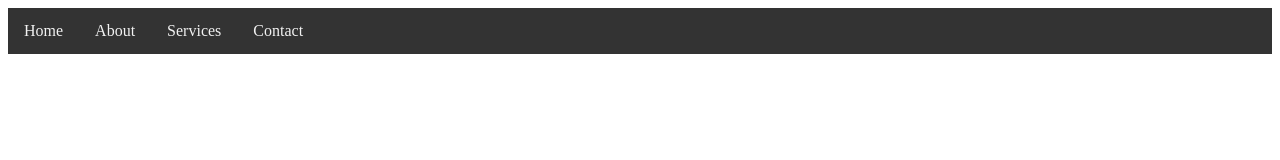
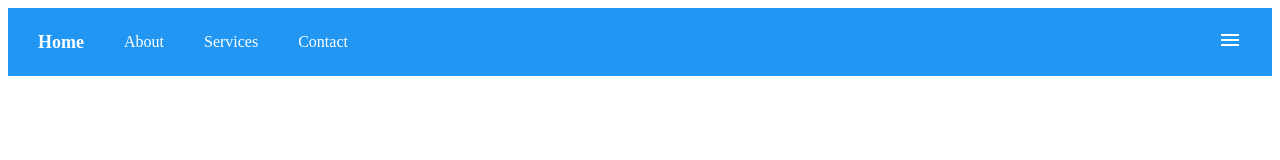
Before and after one commit to plentistack/css-fundamental, a website: page index.html in a window 1280 px wide. Drawn offline with Linux system fonts and the light colour scheme.

Commit message:
Update ui to look more material like

```diff
--- a/index.html
+++ b/index.html
@@ -4,14 +4,18 @@
     <meta charset="UTF-8">
     <meta name="viewport" content="width=device-width, initial-scale=1.0">
     <link rel="stylesheet" href="styles.css">
+    <link rel="stylesheet" href="https://fonts.googleapis.com/icon?family=Material+Icons" />
     <title>Responsive Navigation</title>
 </head>
 <body>
     <header class="navbar">
-        <a href="#" class="nav-item">Home</a>
-        <a href="#" class="nav-item">About</a>
-        <a href="#" class="nav-item">Services</a>
-        <a href="#" class="nav-item">Contact</a>
+        <div>
+            <a href="#" class="home-button">Home</a>
+            <a href="#" class="hidden">About</a>
+            <a href="#" class="hidden">Services</a>
+            <a href="#" class="hidden">Contact</a>
+        </div>
+        <a href="#" class="nav-item menu-icon"><i class="material-icons">menu</i></a>
     </header>
 </body>
 </html>
--- a/styles.css
+++ b/styles.css
@@ -1,37 +1,41 @@
 /* Base styling for the navigation bar */
 .navbar {
-    overflow: hidden;
-    background-color: #333;
+  background-color: #2196f3;
+  display: flex;
+  padding: 10px;
+}
+
+.navbar > div {
+  display: flex;
+  flex-grow: 1;
+  justify-content: left;
+  align-items: center;
+  /* padding: 10px; */
 }
 
 /* Style for navigation links */
 .navbar a {
-    float: left;
-    display: block;
-    color: #f2f2f2;
-    text-align: center;
-    padding: 14px 16px;
-    text-decoration: none;
+  color: #fff;
+  text-decoration: none;
+  padding: 10px 20px;
+  border-radius: 4px;
+}
+
+/* Style for home button */
+.home-button {
+  font-weight: bold;
+  font-size: large;
+}
+
+/* Menu icon */
+.menu-icon {
+  display: block;
+  cursor: pointer;
 }
 
 /* Responsive navigation menu (display as a vertical menu on screens less than 500px wide) */
 @media screen and (max-width: 500px) {
-    .navbar a {
-        float: none;
-        display: block;
-    }
+  .hidden {
+    display: none;
+  }
 }
-
-/* Example: Stack navigation items for small screens (max-width: 768px) */
-@media screen and (max-width: 768px) {
-    .nav-item {
-        display: block;
-    }
-}
-
-/* Example: Display navigation items horizontally for larger screens (min-width: 769px) */
-@media screen and (min-width: 769px) {
-    .nav-item {
-        display: inline-block;
-    }
-}
```
